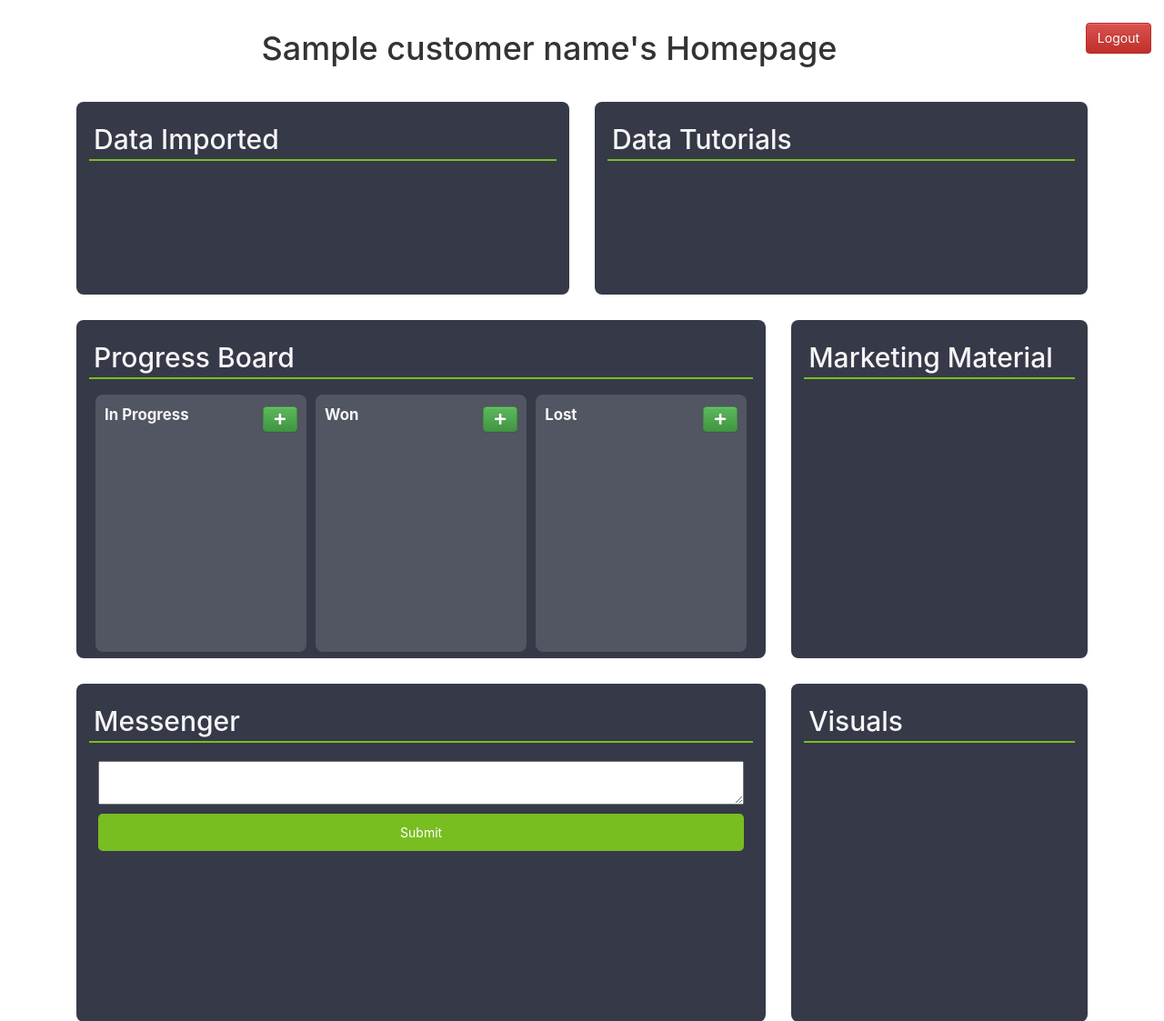
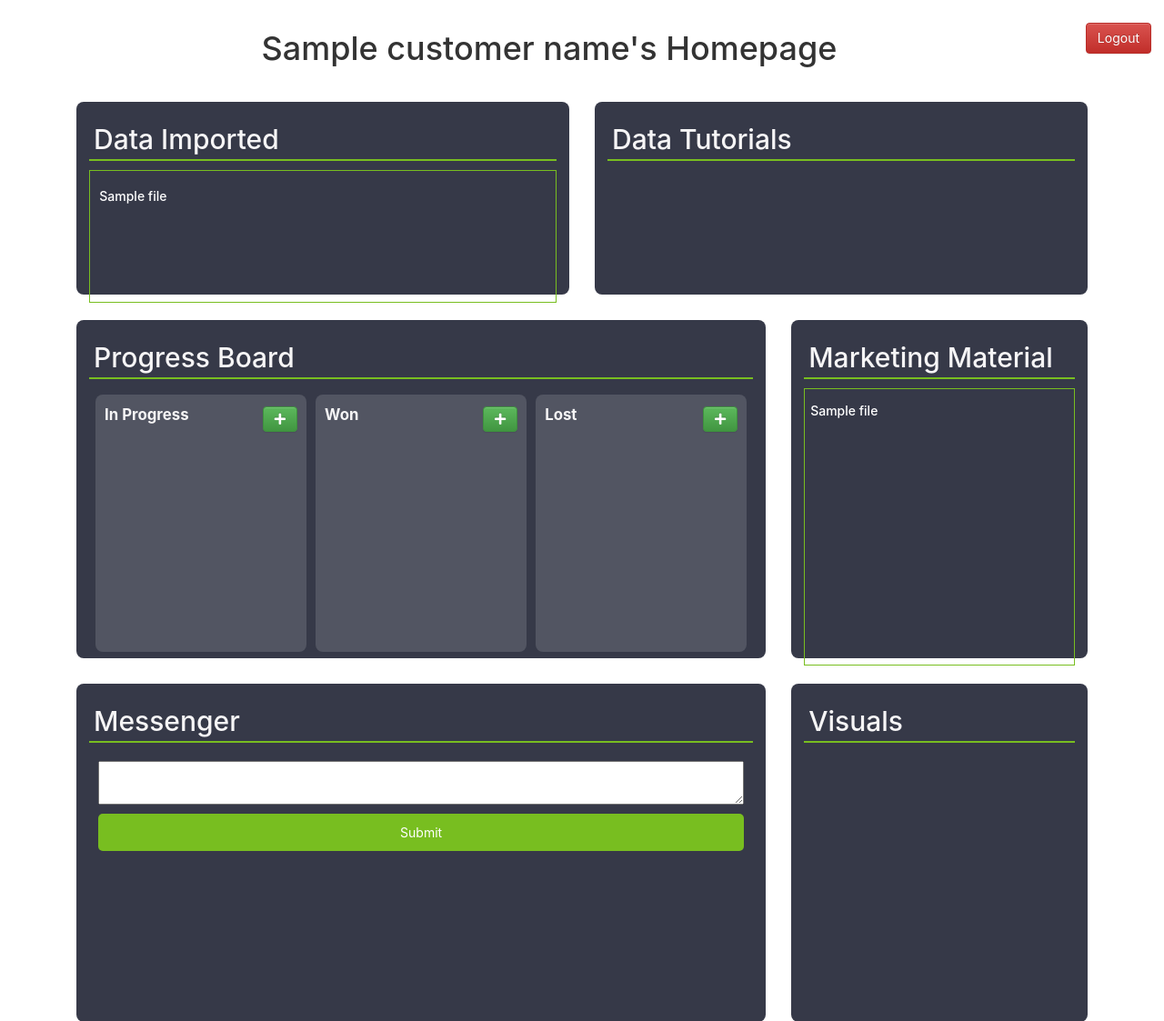
Before and after one commit to MedChest-Development-Group/retail, a Flask app: template app/templates/city/home.html in a window 1280 px wide. Shown: the top 1123 px of the page at 91% size. Run offline with Flask 3, Linux system fonts and the light colour scheme; the template is opened without the code that fills it: most values are stand-ins (such as "Sample title", 1, 10 or a date in 2020); data that the repository does not hold is empty.

Commit message:
todo list (file-related)

```diff
--- a/app/static/css/main.css
+++ b/app/static/css/main.css
@@ -259,7 +259,12 @@ html {
 }
 
 
-.client-selector, #uploadBox, #uploadSubmit {
+.client-selector{
+    background-color:#363948;
+    width: 100%;
+}
+
+#uploadBox, #uploadSubmit {
     background-color:#363948
 }
 
@@ -267,10 +272,33 @@ html {
     color:rgb(255, 255, 255);
 }
 
+.files-list-large{
+    padding: 2%;
+    height: 69%;
+    /* height: 185px; */
+    width: 100%;
+    overflow-y: scroll;
+    border:1px solid #78be20;
+
+}
+/* issue when window is half width */
+/* due to the heading overflowing vertically */
+.files-list-long{
+    padding: 2%;
+    /* max */
+    /* height: 385px; */
+    height:82%;
+
+    width: 100%;
+    overflow-y: scroll;
+    border:1px solid #78be20;
+
+}
+
 .files-list{
     padding: 2%;
     max-height: 100px;
-    width: 30%;
+    width: 100%;
     overflow-y: scroll;
     border:1px solid #78be20;
 
--- a/app/templates/city/home.html
+++ b/app/templates/city/home.html
@@ -24,6 +24,15 @@
             <div class="section-container" style="width: 50%;">
                 <!-- Imported data -->
                 <h2 class="underlined-heading">Data Imported</h2>
+                <div class="files-list-large">
+                    {% for file in files %}
+                    <h5>
+                        <a class="listed-file" id="{{file[0]}}" href="http://127.0.0.1:5000/download/{{file[0]}}">
+                            {{file[1]}}
+                        </a>
+                    </h5>
+                    {% endfor %}
+                </div>
             </div>
             <div class="section-container" style="width: 50%;">
                 <!-- Data tutorials -->
@@ -59,6 +68,15 @@
             <div class="section-container" style="width: 30%;">
                 <!-- PDF stuff, marketing material -->
                 <h2 class="underlined-heading">Marketing Material</h2>
+                <div class="files-list-long">
+                    {% for file in marketingMaterial %}
+                    <h5>
+                        <a class="listed-file" id="{{file[0]}}" href="http://127.0.0.1:5000/download/{{file[0]}}">
+                            {{file[1]}}
+                        </a>
+                    </h5>
+                    {% endfor %}
+                </div>
             </div>
         </div>
         <div class="horizontal-container" style="height: 50%;">
--- a/server.py
+++ b/server.py
@@ -281,6 +281,7 @@ CREATE TABLE IF NOT EXISTS files (
     fileHash text,
     filename text,
     cityID INTEGER,
+    marketingMaterial bool,
     PRIMARY KEY(fileHash, cityID),
     FOREIGN KEY(cityID) REFERENCES cities(cityID)
 )
@@ -304,10 +305,20 @@ def select_from_files(attribs, condition):
 
 def insert_into_files(fileHash, filename, cityID):
     files_cursor = files_connection.cursor()
-    query = f'INSERT INTO files(fileHash, filename, cityID) VALUES ("{fileHash}", "{filename}", {cityID})'
+    query = f'INSERT INTO files(fileHash, filename, cityID, marketingMaterial) VALUES ("{fileHash}", "{filename}", {cityID}, false)'
     files_connection.execute(query)
     files_connection.commit()
     files_cursor.close()
+
+
+
+def update_files(updates, conditions):
+    files_cursor = files_connection.cursor()
+    query = f"UPDATE files SET {updates} WHERE {conditions}"
+    files_connection.execute(query)
+    files_connection.commit()
+    files_cursor.close()
+
 
 
 def delete_from_files(condition):
@@ -485,16 +496,24 @@ def download(hash):
     else:
         return redirect("/")
 
+@app.route("/marketingupdate/<hash>/<cityID>/<status>")
+def marketingUpdate(hash, cityID, status):
+    if token_valid() and "type" in session and session["type"] == "company":
+        update_files(f"marketingMaterial = '{1 if int(status) == 0 else 0}'", f"fileHash = '{hash}' AND cityID = '{cityID}'")
+        return redirect(url_for(".company", client=cityID))
+    else:
+        return redirect("/")
 
 @app.route("/deleter/<hash>/<cityID>")
 def delete(hash, cityID):
     if token_valid() and "type" in session and session["type"] == "company":
-        os.remove(
-            UPLOAD_FOLDER_PATH
-            + select_from_files(
-                "filename", f"fileHash = '{hash}' AND cityID = '{cityID}'"
-            )[0][0]
-        )
+        if (len(select_from_files("*",f"fileHash = '{hash}'")) <= 1):
+            os.remove(
+                UPLOAD_FOLDER_PATH
+                + select_from_files(
+                    "filename", f"fileHash = '{hash}' AND cityID = '{cityID}'"
+                )[0][0]
+            )
         delete_from_files(f"fileHash = '{hash}' AND cityID = '{cityID}'")
         # print("File deleted.")
         return redirect(url_for(".company", client=cityID))
@@ -512,7 +531,11 @@ def logout():
 @app.route("/city", methods=["GET"])
 def city():
     if token_valid() and "type" in session and session["type"] == "city":
-        return render_template('city/home.html', customer_name=select_from_cities("city", f'cityID={session["cityID"]}')[0][0].title(), first_name=session["first_name"], last_name=session["last_name"])
+        files = sorted(select_from_files("*", f"cityID = {session['cityID']}"))
+        print(f"Files: {files}")
+        marketingMaterial = [file for file in files if int(file[3]) == 1]
+        print(f"MM: {marketingMaterial}")
+        return render_template('city/home.html', customer_name=select_from_cities("city", f'cityID={session["cityID"]}')[0][0].title(), first_name=session["first_name"], last_name=session["last_name"],files=files, marketingMaterial= marketingMaterial)
     else:
         return redirect("/")
 
@@ -529,10 +552,10 @@ def company(client=1):
         form.clients.default = client
 
     form.process()
-    files = select_from_files("*", f"cityID = {form.clients.default}")
+    files = sorted(select_from_files("*", f"cityID = {form.clients.default}"))
 
     if token_valid() and "type" in session and session["type"] == "company":
-        return render_template('company/home.html', form=form, files=sorted(files))
+        return render_template('company/home.html', form=form, files=files)
     else:
         return redirect("/")
 
```
Also changed, not shown: app/templates/company/home.html (+10 -1 lines), app/static/imgs/star_white.png (added), app/static/imgs/star_yellow.png (added).
